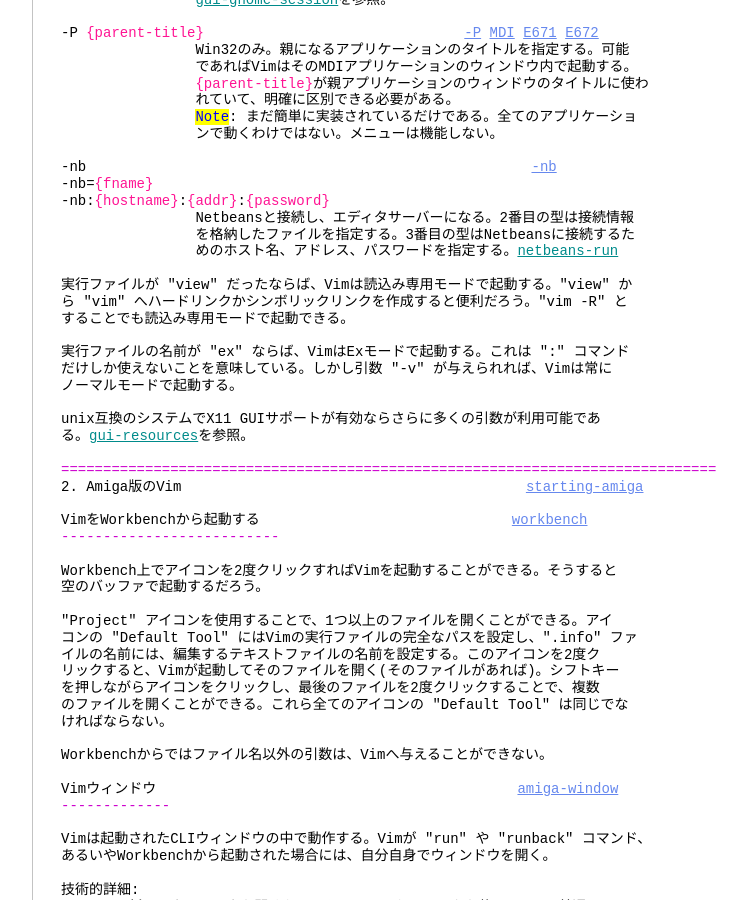
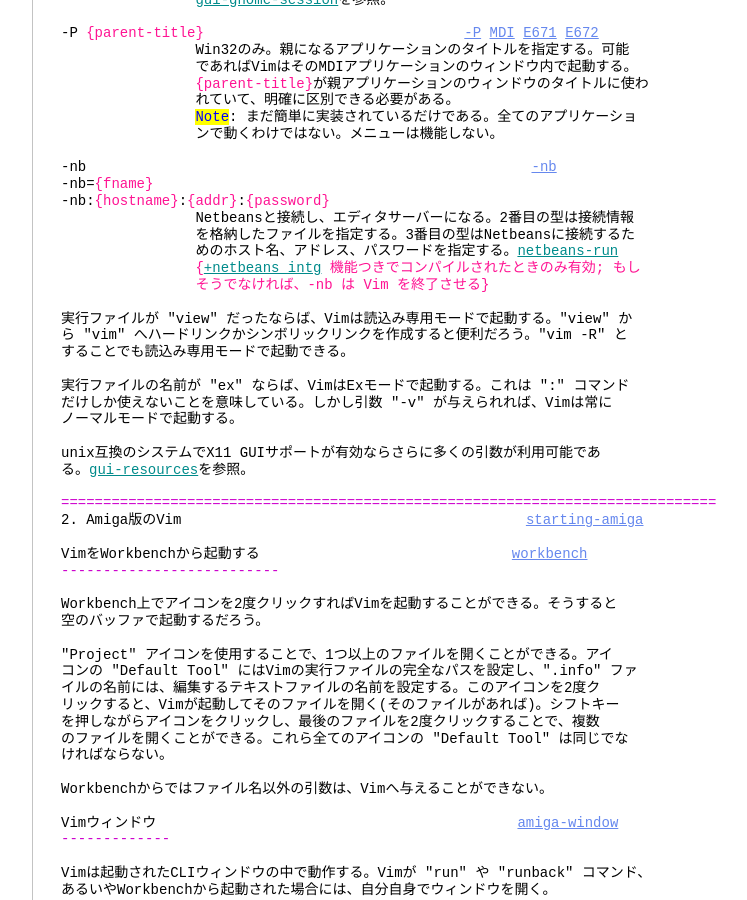
Before and after one commit to vim-jp/vimdoc-ja, a Jekyll site: the page built from starting.html, in a window 1280 px wide and 900 px high, scrolled down 10353 px. Shown: the whole window, without its empty margins (340-1087 px from the left). Built offline with Jekyll 4.4.1, drawn with Linux system fonts in a browser that asks for light colours; nearby versions of some CDN libraries; comment, search, counter and statistics services are not loaded.

Commit message:
Generated by Travis JOB 2544.1
https://travis-ci.org/vim-jp/vimdoc-ja-working/builds/580034716

```diff
--- a/starting.html
+++ b/starting.html
@@ -622,6 +622,8 @@
 &nbsp;&nbsp;&nbsp;&nbsp;&nbsp;&nbsp;&nbsp;&nbsp;&nbsp;&nbsp;&nbsp;&nbsp;&nbsp;&nbsp;&nbsp;&nbsp;Netbeansと接続し、エディタサーバーになる。2番目の型は接続情報<br>
 &nbsp;&nbsp;&nbsp;&nbsp;&nbsp;&nbsp;&nbsp;&nbsp;&nbsp;&nbsp;&nbsp;&nbsp;&nbsp;&nbsp;&nbsp;&nbsp;を格納したファイルを指定する。3番目の型はNetbeansに接続するた<br>
 &nbsp;&nbsp;&nbsp;&nbsp;&nbsp;&nbsp;&nbsp;&nbsp;&nbsp;&nbsp;&nbsp;&nbsp;&nbsp;&nbsp;&nbsp;&nbsp;めのホスト名、アドレス、パスワードを指定する。<a class="Identifier" href="netbeans.html#netbeans-run">netbeans-run</a><br>
+&nbsp;&nbsp;&nbsp;&nbsp;&nbsp;&nbsp;&nbsp;&nbsp;&nbsp;&nbsp;&nbsp;&nbsp;&nbsp;&nbsp;&nbsp;&nbsp;<span class="Special">{</span><a class="Identifier" href="various.html#+netbeans_intg">+netbeans_intg</a><span class="Special">&nbsp;機能つきでコンパイルされたときのみ有効; もし</span><br>
+&nbsp;&nbsp;&nbsp;&nbsp;&nbsp;&nbsp;&nbsp;&nbsp;&nbsp;&nbsp;&nbsp;&nbsp;&nbsp;&nbsp;&nbsp;&nbsp;<span class="Special">そうでなければ、-nb は Vim を終了させる}</span><br>
 <br>
 実行ファイルが &quot;view&quot; だったならば、Vimは読込み専用モードで起動する。&quot;view&quot; か<br>
 ら &quot;vim&quot; へハードリンクかシンボリックリンクを作成すると便利だろう。&quot;vim -R&quot; と<br>
```
